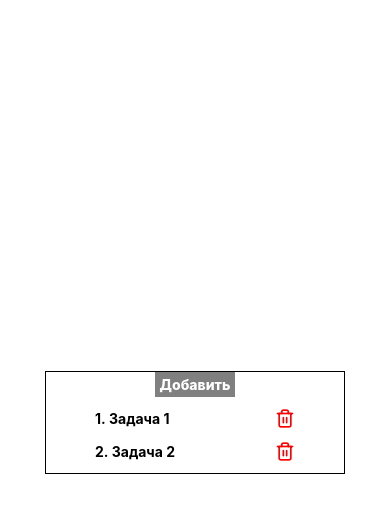
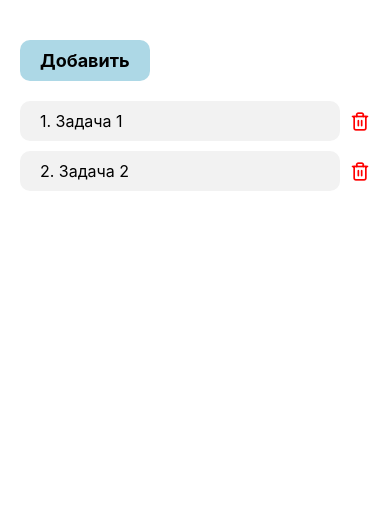
Before and after one commit to LiveParadox96/TodoLists, a React Native app: screen / in a window 390 px wide. Shown: the top 512 px of the page. Built offline with nearby package versions, Linux system fonts and the light colour scheme.

Commit message:
Create datapicker, remove interface head screen

```diff
--- a/App.tsx
+++ b/App.tsx
@@ -1,21 +1,72 @@
 import React, { useState } from "react";
 import { StatusBar } from "expo-status-bar";
-import { StyleSheet, Text, View, TouchableOpacity } from "react-native";
+import {
+  StyleSheet,
+  Text,
+  View,
+  TouchableOpacity,
+  TouchableHighlight,
+} from "react-native";
 import { Feather } from "@expo/vector-icons";
 import ModalWindow from "./components/Modal/Modal";
 
+interface Task {
+  name: string;
+  date: string;
+}
+
+interface List {
+  name: string;
+  tasks: Task[];
+}
+
 export default function App() {
   const [modalVisible, setModalVisible] = useState(false);
-  const [lists, setLists] = useState<string[]>(["Задача 1", "Задача 2"]);
+  const [lists, setLists] = useState<List[]>([
+    { name: "Задача 1", tasks: [] },
+    { name: "Задача 2", tasks: [] },
+  ]);
+  const [selectedTasks, setSelectedTasks] = useState<number[]>([]);
+  const [listIndex, setListIndex] = useState<number>(0);
 
   const handleAddList = (listName: string) => {
-    setLists([...lists, listName]);
+    const newList: List = { name: listName, tasks: [] };
+    setLists((prevLists) => [...prevLists, newList]);
   };
 
   const handleDeleteList = (index: number) => {
-    const updatedLists = [...lists];
-    updatedLists.splice(index, 1);
-    setLists(updatedLists);
+    setLists((prevLists) => {
+      const updatedLists = [...prevLists];
+      updatedLists.splice(index, 1);
+      return updatedLists;
+    });
+  };
+
+  const handleAddTask = (
+    listIndex: number, // Исправлено
+    taskName: string,
+    taskDate: string
+  ) => {
+    if (taskName.trim() !== "" && taskDate !== "") {
+      const newListIndex = listIndex;
+      setLists((prevLists) => {
+        const updatedLists = [...prevLists];
+        updatedLists[newListIndex].tasks.push({ name: taskName, date: taskDate });
+        return updatedLists;
+      });
+    }
+    setListIndex(0);
+    setModalVisible(false);
+  };
+
+  const handleTaskPress = (index: number) => {
+    if (selectedTasks.includes(index)) {
+      setSelectedTasks((prevSelectedTasks) =>
+        prevSelectedTasks.filter((taskIndex) => taskIndex !== index)
+      );
+    } else {
+      setSelectedTasks((prevSelectedTasks) => [...prevSelectedTasks, index]);
+    }
   };
 
   return (
@@ -31,9 +82,16 @@ export default function App() {
         <View>
           {lists.map((list, index) => (
             <View key={index} style={styles.todoContainer}>
-              <Text style={styles.todo}>
-                {index + 1}.&nbsp;{list}
-              </Text>
+              <TouchableHighlight
+                onPress={() => handleTaskPress(index)}
+                underlayColor="transparent"
+                style={[
+                  styles.taskTouchable,
+                  selectedTasks.includes(index) && styles.selectedTask,
+                ]}
+              >
+                <Text style={styles.todo}>{`${index + 1}. ${list.name}`}</Text>
+              </TouchableHighlight>
               <TouchableOpacity onPress={() => handleDeleteList(index)}>
                 <Feather name="trash-2" size={20} color="red" />
               </TouchableOpacity>
@@ -45,7 +103,8 @@ export default function App() {
       <ModalWindow
         visible={modalVisible}
         onClose={() => setModalVisible(false)}
-        onAddList={handleAddList}
+        onAddTask={handleAddTask}
+        listIndex={listIndex}
       />
     </View>
   );
@@ -55,36 +114,42 @@ const styles = StyleSheet.create({
   container: {
     flex: 1,
     backgroundColor: "#fff",
-    alignItems: "center",
-    justifyContent: "center",
+    paddingHorizontal: 20,
+    paddingTop: 40,
   },
   content: {
-    alignItems: "center",
-    width: 300,
-    borderWidth: 1,
+    flex: 1,
   },
   btnAddTask: {
-    backgroundColor: "#808080",
-    width: 80,
-    height: 25,
-    marginBottom: 10,
-    flexDirection: "row",
-    justifyContent: "center",
-    alignItems: "center",
+    marginBottom: 20,
+    backgroundColor: "lightblue",
+    paddingVertical: 10,
+    paddingHorizontal: 20,
+    borderRadius: 10,
+    alignSelf: "flex-start",
   },
   btnAddTaskText: {
-    fontWeight: "800",
-    color: "#ffffff",
+    fontSize: 18,
+    fontWeight: "bold",
   },
   todoContainer: {
     flexDirection: "row",
+    justifyContent: "space-between",
     alignItems: "center",
     marginBottom: 10,
-    width: 200,
-    justifyContent: "space-between",
+  },
+  taskTouchable: {
+    flex: 1,
+    marginRight: 10,
+    paddingVertical: 10,
+    paddingHorizontal: 20,
+    borderRadius: 10,
+    backgroundColor: "#f2f2f2",
+  },
+  selectedTask: {
+    backgroundColor: "lightgreen",
   },
   todo: {
-    flexDirection: "column",
-    fontWeight: "bold",
+    fontSize: 16,
   },
 });
--- a/components/Modal/Modal.tsx
+++ b/components/Modal/Modal.tsx
@@ -8,24 +8,33 @@ import {
   StyleSheet,
   TouchableHighlight,
 } from "react-native";
+import DatePicker from "react-native-datepicker";
 
 interface ModalWindowProps {
   visible: boolean;
   onClose: () => void;
-  onAddList: (listName: string) => void;
+  onAddTask: (listIndex: number, taskName: string, taskDate: string) => void;
+  listIndex: number;
 }
 
 const ModalWindow: React.FC<ModalWindowProps> = ({
   visible,
   onClose,
-  onAddList,
+  onAddTask,
+  listIndex,
 }) => {
-  const [listName, setListName] = useState("");
+  const [taskName, setTaskName] = useState("");
+  const [taskDate, setTaskDate] = useState("");
 
-  const handleAddList = () => {
-    if (listName.trim() !== "") {
-      onAddList(listName);
-      setListName("");
+  const handleAddTask = (
+    listIndex: number,
+    taskName: string,
+    taskDate: string
+  ) => {
+    if (taskName.trim() !== "" && taskDate !== "") {
+      onAddTask(listIndex, taskName, taskDate);
+      setTaskName("");
+      setTaskDate("");
     }
     onClose();
   };
@@ -34,14 +43,24 @@ const ModalWindow: React.FC<ModalWindowProps> = ({
     <Modal visible={visible} animationType="slide" transparent={true}>
       <View style={styles.modalContainer}>
         <View style={styles.modalContent}>
-          <Text style={styles.modalTitle}>Добавить список</Text>
+          <Text style={styles.modalTitle}>Добавить задачу</Text>
           <TextInput
             style={styles.textInput}
-            placeholder="Название списка"
-            value={listName}
-            onChangeText={setListName}
+            placeholder="Название задачи"
+            value={taskName}
+            onChangeText={setTaskName}
           />
-          <TouchableHighlight style={styles.modalBtn} onPress={handleAddList}>
+          <DatePicker
+            style={styles.datePicker}
+            date={taskDate}
+            mode="date"
+            format="YYYY-MM-DD"
+            onDateChange={setTaskDate}
+          />
+          <TouchableHighlight
+            style={styles.modalBtn}
+            onPress={() => handleAddTask(listIndex, taskName, taskDate)}
+          >
             <Text style={styles.modalBtnText}>Добавить</Text>
           </TouchableHighlight>
           <TouchableHighlight style={styles.modalBtn} onPress={onClose}>
@@ -91,6 +110,10 @@ const styles = StyleSheet.create({
   modalBtnText: {
     color: "#ffffff",
   },
+  datePicker: {
+    width: 200,
+    marginBottom: 10,
+  },
 });
 
 export default ModalWindow;
--- a/package.json
+++ b/package.json
@@ -14,11 +14,13 @@
     "expo": "~48.0.18",
     "expo-status-bar": "~1.4.4",
     "react": "18.2.0",
-    "react-native": "0.71.8"
+    "react-native": "0.71.8",
+    "react-native-datepicker": "^1.7.2"
   },
   "devDependencies": {
     "@babel/core": "^7.20.0",
     "@types/react": "~18.0.14",
+    "@types/react-native-datepicker": "^1.7.1",
     "typescript": "^4.9.4"
   },
   "private": true
```
Also changed, not shown: 1 other file (tests, documents, lock files or other folders).
